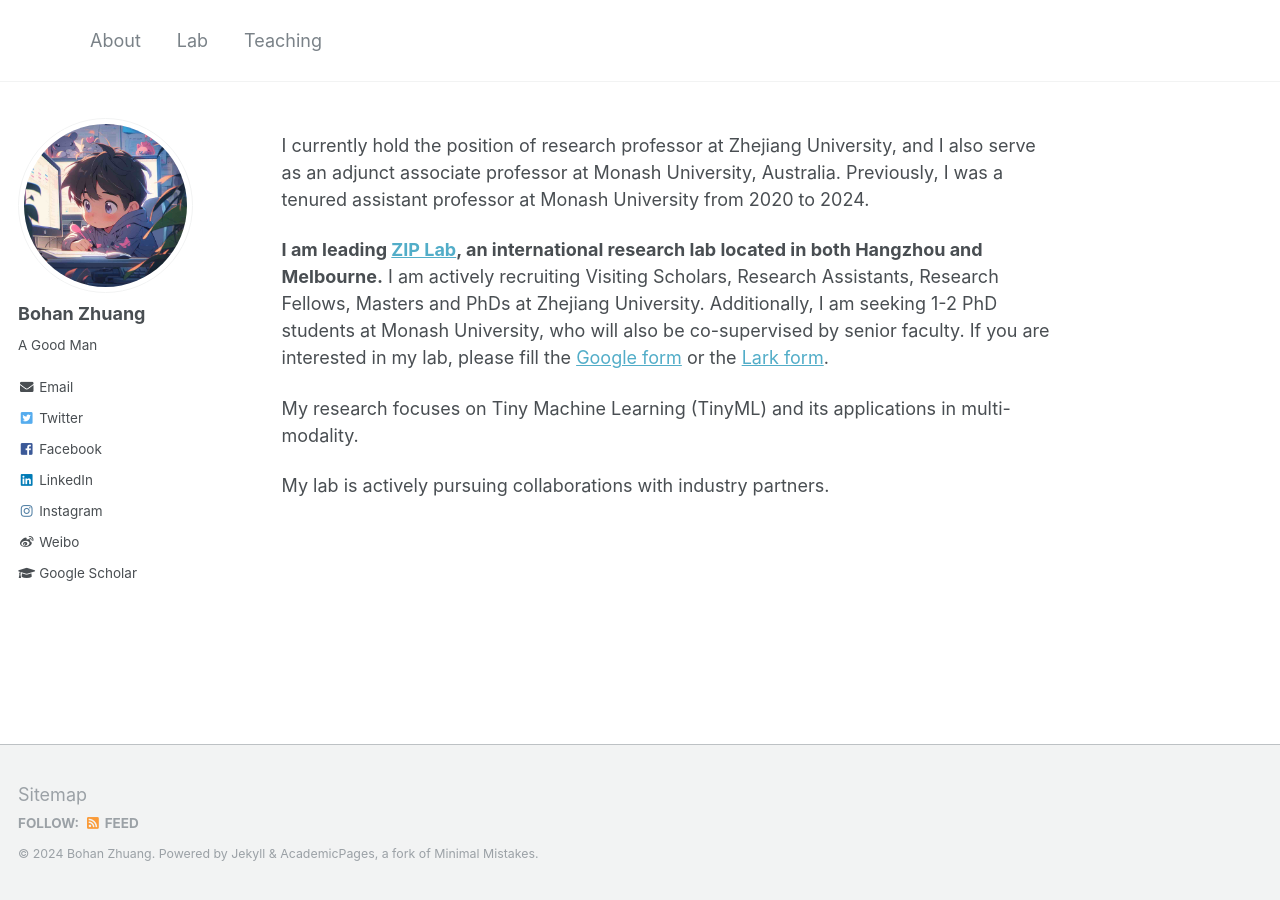
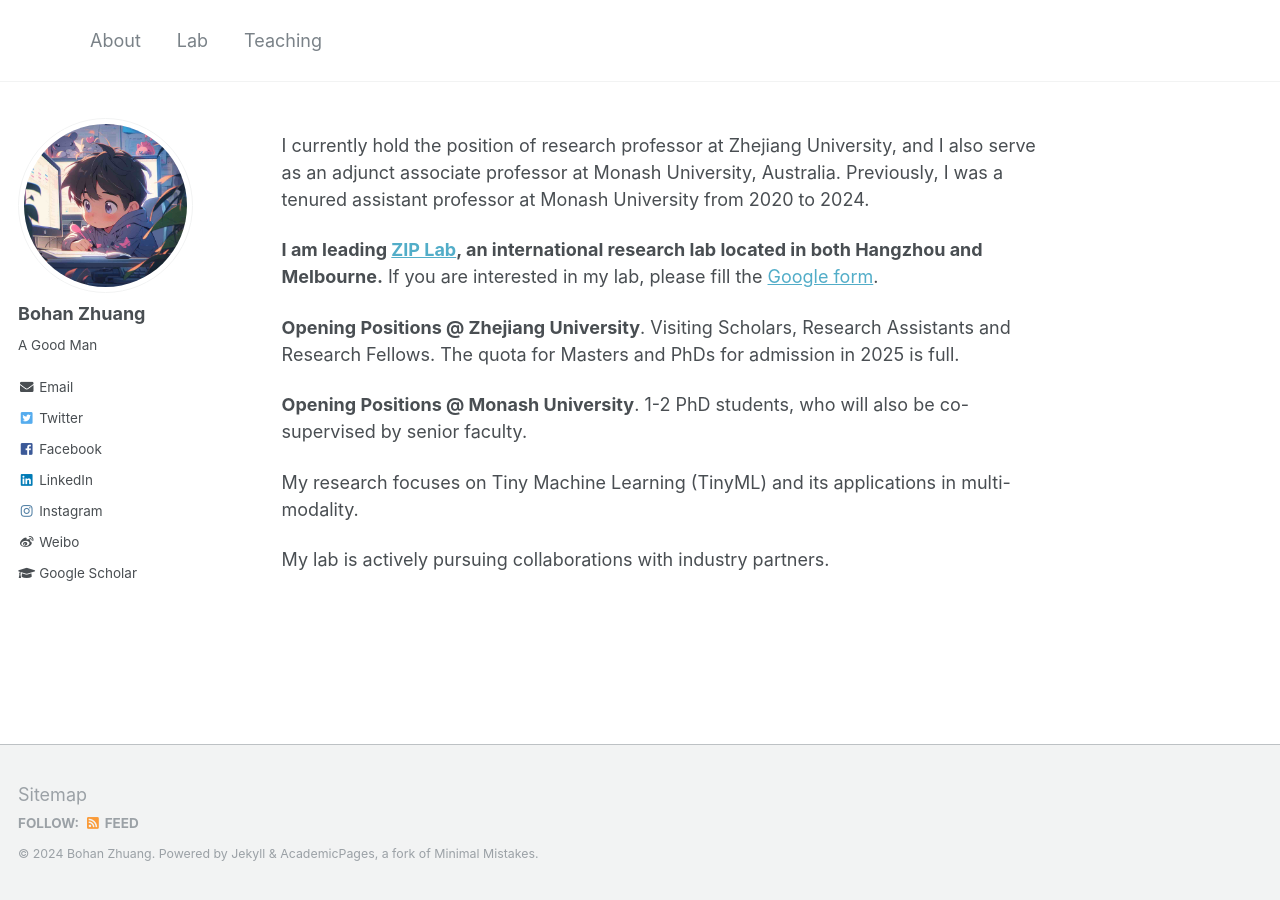
Before and after one commit to bohanzhuang/bohanzhuang.github.io, a Jekyll site: the page built from _pages/about.md, in a window 1280 px wide. Built offline with Jekyll 4.4.1, drawn with Linux system fonts in a browser that asks for light colours.

Commit message:
Update about.md

```diff
--- a/_pages/about.md
+++ b/_pages/about.md
@@ -10,7 +10,11 @@ redirect_from:
 
 I currently hold the position of research professor at Zhejiang University, and I also serve as an adjunct associate professor at Monash University, Australia. Previously, I was a tenured assistant professor at Monash University from 2020 to 2024.
 
-**I am leading [ZIP Lab](https://ziplab.github.io/), an international research lab located in both Hangzhou and Melbourne.** I am actively recruiting Visiting Scholars, Research Assistants, Research Fellows, Masters and PhDs at Zhejiang University. Additionally, I am seeking 1-2 PhD students at Monash University, who will also be co-supervised by senior faculty. If you are interested in my lab, please fill the [Google form](https://forms.gle/UoR8B19y2NsjtGRJ6) or the [Lark form](https://mxvxosxi7l.larksuite.com/share/base/form/shrusYz7yBXxAJuWfjkYVy5ZVee).
+**I am leading [ZIP Lab](https://ziplab.github.io/), an international research lab located in both Hangzhou and Melbourne.** If you are interested in my lab, please fill the [Google form](https://forms.gle/UoR8B19y2NsjtGRJ6).
+
+**Opening Positions @ Zhejiang University**. Visiting Scholars, Research Assistants and Research Fellows. The quota for Masters and PhDs for admission in 2025 is full.
+
+**Opening Positions @ Monash University**. 1-2 PhD students, who will also be co-supervised by senior faculty.
 
 My research focuses on Tiny Machine Learning (TinyML) and its applications in multi-modality.
 
```
